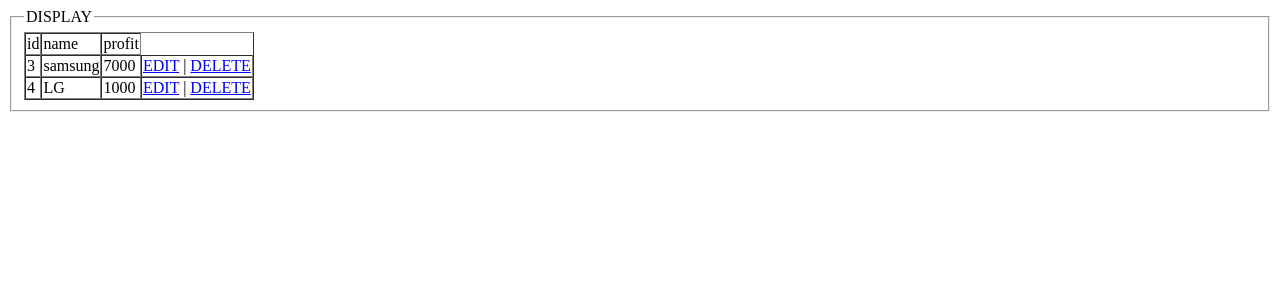
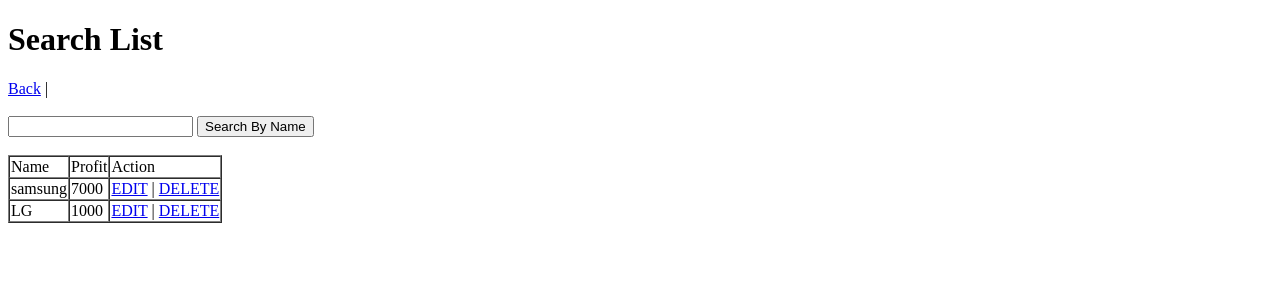
Before and after one commit to md-shefatul-islam/learning-web-technologies-spring-2020-2021-sec-h, a PHP site: page /view/search.php in a window 1280 px wide. Shown: the top 300 px of the page. Run offline with PHP 8.4, Linux system fonts and the light colour scheme; data comes from the database, SQL or seed files in the repository.

Commit message:
search using database

```diff
--- a/FINAL_LAB_TASK_02_DB/model/productModel.php
+++ b/FINAL_LAB_TASK_02_DB/model/productModel.php
@@ -61,4 +61,17 @@
 		}
 	}
 
+	function searchProduct($name){
+		$conn = getConnection();
+		$sql="select * from products where name like '%$name%'";
+		$result = mysqli_query($conn, $sql);
+		$product = [];
+
+		while($row = mysqli_fetch_assoc($result)){
+			array_push($product, $row);
+		}
+
+		return $product;
+	}
+
 ?>
--- a/FINAL_LAB_TASK_02_DB/view/search.php
+++ b/FINAL_LAB_TASK_02_DB/view/search.php
@@ -1,33 +1,50 @@
 <?php
-	$title= "Display";
-	require_once('header.php');
 	require_once('../model/productModel.php');
+	$title= "Search";
+	include('header.php');
+
 ?>
 
-<form method="POST" action="">
-	<fieldset>
-		<legend>DISPLAY</legend>
+	<div id="page_title">
+		<h1>Search List</h1>
+	</div>
+
+	<div id='nav_bar'>
+		<a href="index.html"> Back</a> |
+	</div>
+    <br>
+    <div>
+        <form action="" method="post">
+            <input type="text" name="name" id="">
+            <input type="submit" name="submit" value="Search By Name">
+        </form>
+    </div>
+    <br>
+
+	<div id="main_content">
 		<table border="1" cellspacing="0">
-			<tr>
-				<td>id</td>
-				<td>name</td>
-				<td>profit</td>
-			</tr>
+
 			<?php
-			$product = getAllProduct();
+            if(isset($_POST['submit'])){
+                $products=searchProduct($_POST['name']);
+                if(sizeof($products)>0){
+                    echo "<tr>
+                            <td>Name</td>
+                            <td>Profit</td>
+                            <td>Action</td>
+                        </tr>";
 
-			for ($i=0; $i < count($product) ; $i++)
+                        for($i=0;$i<sizeof($products);$i++){
+                            $id=$products[$i]['id'];
+                            $name=$products[$i]['name'];
+                            $buying_price=$products[$i]['buying_price'];
+                            $selling_price=$products[$i]['selling_price'];
+                            $profit=$selling_price - $buying_price;
+                            $displayable=$products[$i]['displayable'];
+
+                            if($displayable=="yes")
                             {
-				$id=$product[$i]['id'];
-				$name = $product[$i]['name'];
-				$profit = $product[$i]['profit'];
-				$displayable = $product[$i]['displayable'];
-
-
-					if($displayable == 'yes')
-					{
-					echo"<tr>
-							<td>$id</td>
+                                echo "<tr>
                                     <td>$name</td>
                                     <td>$profit</td>
                                     <td>
@@ -37,9 +54,45 @@
                                 </tr>";
                             }
                         }
+                }
+                else{
+                    echo "<tr>
+                            <td>Nothing Found!</td>
+                        </tr>";
+                }
+
+
+            }else{
+
+            	$products=getAllProduct();
+                    echo "<tr>
+                            <td>Name</td>
+                            <td>Profit</td>
+                            <td>Action</td>
+                        </tr>";
+
+                        for($i=0;$i<sizeof($products);$i++){
+                            $id=$products[$i]['id'];
+                            $name=$products[$i]['name'];
+                            $buying_price=$products[$i]['buying_price'];
+                            $selling_price=$products[$i]['selling_price'];
+                            $profit=$selling_price - $buying_price;
+                            $displayable=$products[$i]['displayable'];
+
+                            if($displayable=="yes")
+                            {
+                                echo "<tr>
+                                    <td>$name</td>
+                                    <td>$profit</td>
+                                    <td>
+                                        <a href='edit.php?id=$id'>EDIT</a> |
+                                        <a href='delete.php?id=$id'>DELETE</a>
+                                    </td>
+                                </tr>";
+                            }
+                        }
+                }
 
 		?>
 		</table>
-
-	</fieldset>
-</form>
+	</div>
```
Lines whose indentation alone changed are shown as unchanged.
